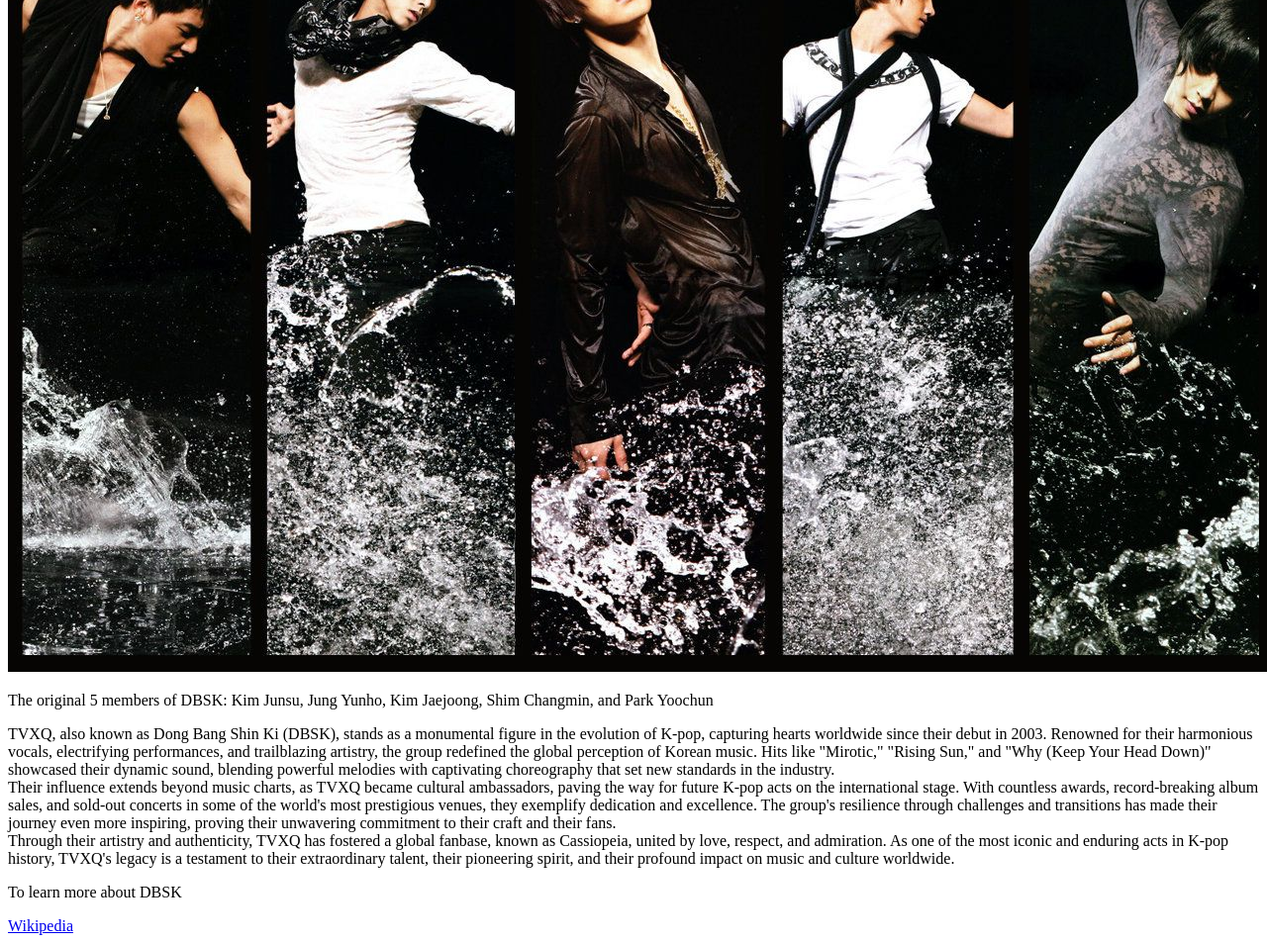
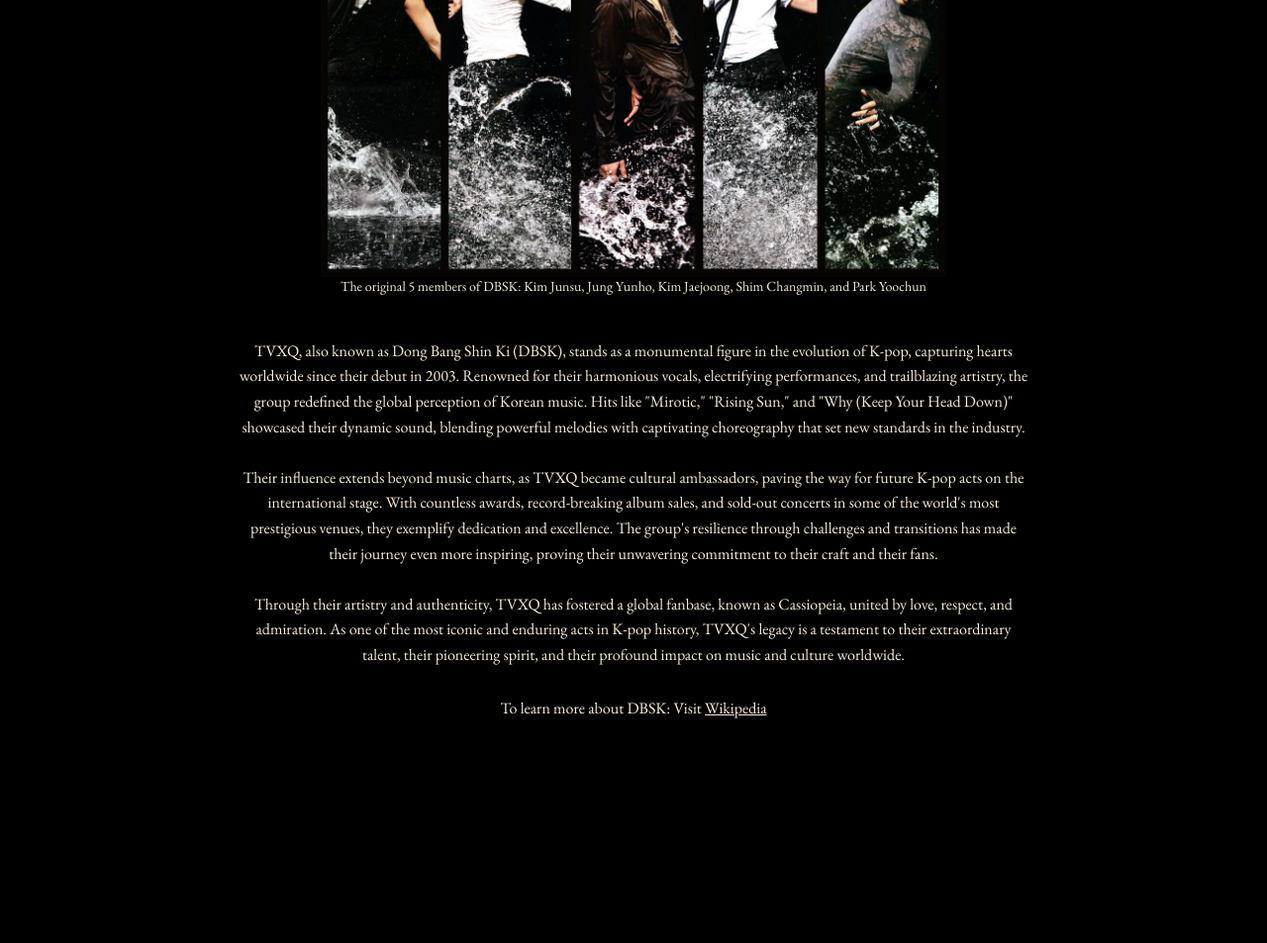
Before and after one commit to vnguyen1217/TributePage, a plain HTML site: page index.html in a window 1280 px wide. Shown: the part 235-1188 px from the top of the page at 99% size. After the commit the page ends 977 px from the top, so only its background shows below. Drawn offline with nearby package versions, Linux system fonts and the light colour scheme.

Commit message:
final update with css added

```diff
--- a/index.html
+++ b/index.html
@@ -3,6 +3,7 @@
     <head>
 <title>DBSK Tribute Page</title>
 <link href="styles.css" rel="stylesheet">
+<link href="https://fonts.googleapis.com/css?family=Merriweather|EB Garamond" rel="stylesheet"
 <meta name="viewport" content="width=device-width, initial-scale=1.0">
 <meta charset="utf-8">
     </head>
@@ -19,16 +20,16 @@
 
             <div>
                 <p id="tribute-info">
-                    TVXQ, also known as Dong Bang Shin Ki (DBSK), stands as a monumental figure in the evolution of K-pop, capturing hearts worldwide since their debut in 2003. Renowned for their harmonious vocals, electrifying performances, and trailblazing artistry, the group redefined the global perception of Korean music. Hits like "Mirotic," "Rising Sun," and "Why (Keep Your Head Down)" showcased their dynamic sound, blending powerful melodies with captivating choreography that set new standards in the industry. <br>
+                    TVXQ, also known as Dong Bang Shin Ki (DBSK), stands as a monumental figure in the evolution of K-pop, capturing hearts worldwide since their debut in 2003. Renowned for their harmonious vocals, electrifying performances, and trailblazing artistry, the group redefined the global perception of Korean music. Hits like "Mirotic," "Rising Sun," and "Why (Keep Your Head Down)" showcased their dynamic sound, blending powerful melodies with captivating choreography that set new standards in the industry. <br> <br>
 
-                    Their influence extends beyond music charts, as TVXQ became cultural ambassadors, paving the way for future K-pop acts on the international stage. With countless awards, record-breaking album sales, and sold-out concerts in some of the world's most prestigious venues, they exemplify dedication and excellence. The group's resilience through challenges and transitions has made their journey even more inspiring, proving their unwavering commitment to their craft and their fans. <br>
+                    Their influence extends beyond music charts, as TVXQ became cultural ambassadors, paving the way for future K-pop acts on the international stage. With countless awards, record-breaking album sales, and sold-out concerts in some of the world's most prestigious venues, they exemplify dedication and excellence. The group's resilience through challenges and transitions has made their journey even more inspiring, proving their unwavering commitment to their craft and their fans. <br> <br>
 
                     Through their artistry and authenticity, TVXQ has fostered a global fanbase, known as Cassiopeia, united by love, respect, and admiration. As one of the most iconic and enduring acts in K-pop history, TVXQ's legacy is a testament to their extraordinary talent, their pioneering spirit, and their profound impact on music and culture worldwide.
                 </p>
             </div>
             <div>
-                <p>To learn more about DBSK</p>
-                <a href="https://en.wikipedia.org/wiki/TVXQ" target="_blank">Wikipedia</a>
+                <p>To learn more about DBSK: Visit <a href="https://en.wikipedia.org/wiki/TVXQ" target="_blank">Wikipedia</a></p>
+
             </div>
         </main>
 
--- a/styles.css
+++ b/styles.css
@@ -1,3 +1,50 @@
-.divider {
-    border-top: 3px solid black;
+* {
+    background-color: black;
+    color:antiquewhite;
 }
+
+h1 {
+    font-family: Merriweather, sans-serif;
+}
+
+h1, p {
+    text-align: center;
+}
+
+p {
+    font-family: EB Garamond, serif;
+}
+
+#img-div {
+    display: flex;
+    justify-content: center;
+    align-items: center;
+    flex-direction: column;
+    width: 50%;
+    margin: 0 auto;
+    margin-bottom: none;
+}
+img {
+    max-width: 100%;
+    height: auto;
+}
+
+#img-caption {
+    margin-top: none;
+    font-size: 14px;
+}
+
+#img-caption > p {
+    margin-top: 0%;
+}
+
+
+#tribute-info {
+        text-align: center;
+        max-width: 800px;
+        margin: 20px auto;
+        padding: 10px;
+        line-height: 1.6;
+        font-size: 16px;
+
+}
```
